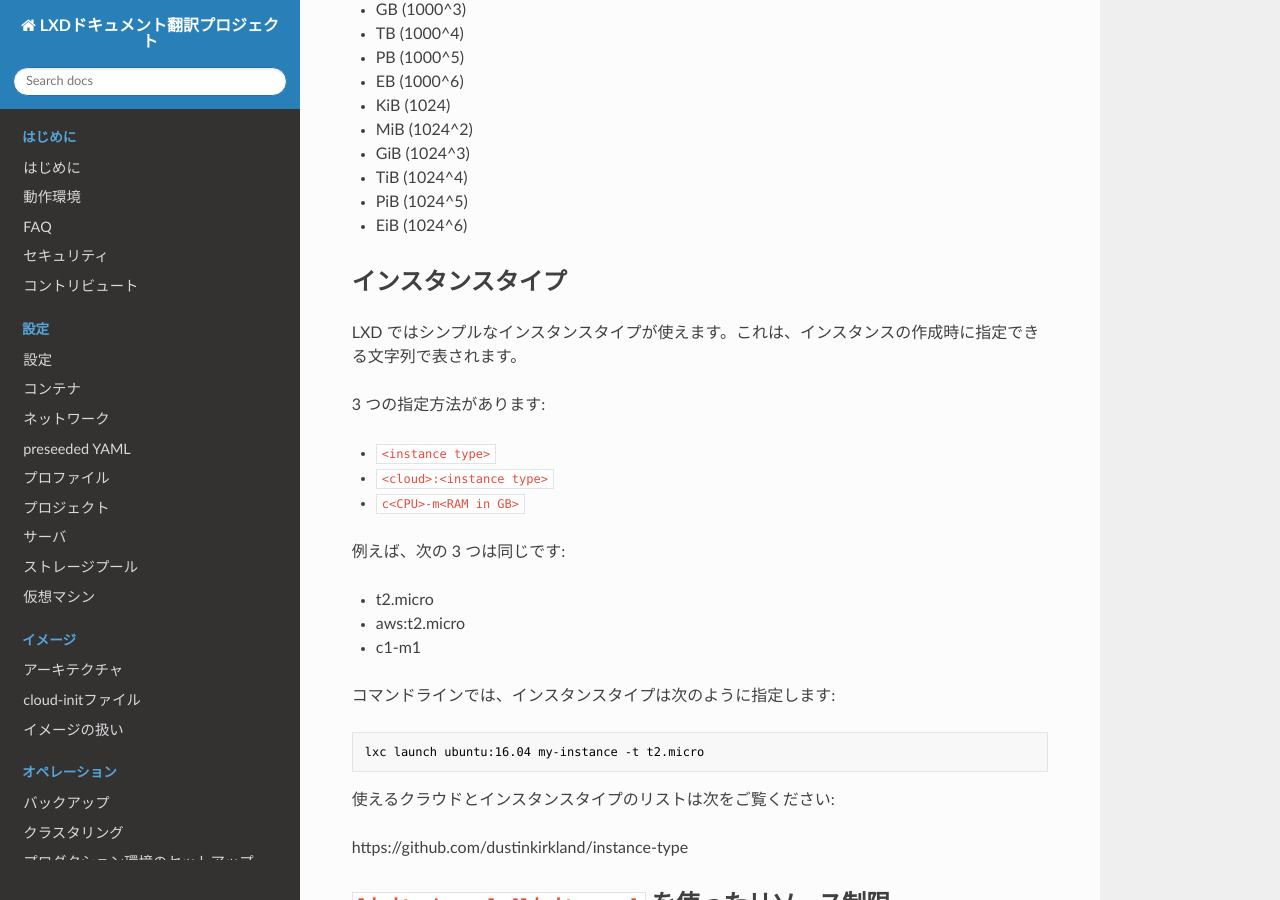
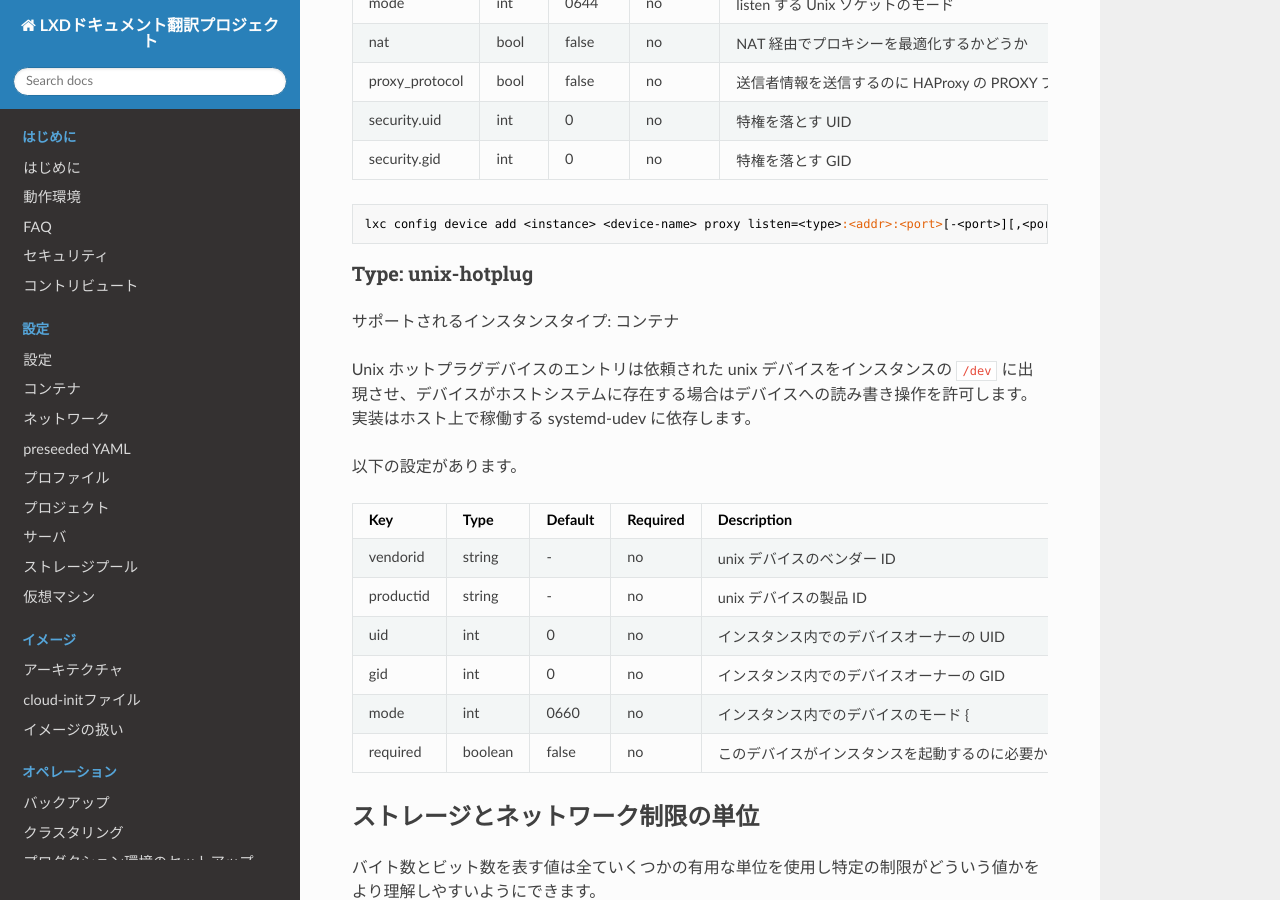
Before and after one commit to lxc-jp/lxd-ja, an MkDocs documentation site: the page built from doc/instances.md, in a window 1280 px wide and 900 px high, scrolled down 20910 px. Built offline with MkDocs 1.6.1, drawn with Linux system fonts in a browser that asks for light colours; nearby versions of some CDN libraries; old or Windows-style settings are respelled for this version of MkDocs; some of the changed text lies outside the part shown.

Commit message:
Update instances to upstream at 2020-01-31
Signed-off-by: Hiroaki Nakamura <hnakamur@gmail.com>

````diff
--- a/doc/instances.md
+++ b/doc/instances.md
@@ -312,19 +312,26 @@ LXD では次のデバイスタイプが使えます:
 LXD supports the following device types:
 -->
 
-ID (database)   | Name                              | Condition     | Description
-:--             | :--                               | :--           | :--
-0               | [none](#type-none)                | -             | 継承ブロッカー <!-- Inheritance blocker -->
-1               | [nic](#type-nic)                  | -             | ネットワークインターフェース <!-- Network interface -->
-2               | [disk](#type-disk)                | -             | インスタンス内のマウントポイント <!-- Mountpoint inside the instance -->
-3               | [unix-char](#type-unix-char)      | container     | Unix キャラクターデバイス <!-- Unix character device -->
-4               | [unix-block](#type-unix-block)    | container     | Unix ブロックデバイス <!-- Unix block device -->
-5               | [usb](#type-usb)                  | container     | USB デバイス <!-- USB device -->
-6               | [gpu](#type-gpu)                  | container     | GPU デバイス <!-- GPU device -->
-7               | [infiniband](#type-infiniband)    | container     | インフィニバンドデバイス <!-- Infiniband device -->
-8               | [proxy](#type-proxy)              | container     | プロキシデバイス <!-- Proxy device -->
+ID (database)   | Name                               | Condition     | Description
+:--             | :--                                | :--           | :--
+0               | [none](#type-none)                 | -             | 継承ブロッカー <!-- Inheritance blocker -->
+1               | [nic](#type-nic)                   | -             | ネットワークインターフェース <!-- Network interface -->
+2               | [disk](#type-disk)                 | -             | インスタンス内のマウントポイント <!-- Mountpoint inside the instance -->
+3               | [unix-char](#type-unix-char)       | container     | Unix キャラクターデバイス <!-- Unix character device -->
+4               | [unix-block](#type-unix-block)     | container     | Unix ブロックデバイス <!-- Unix block device -->
+5               | [usb](#type-usb)                   | container     | USB デバイス <!-- USB device -->
+6               | [gpu](#type-gpu)                   | container     | GPU デバイス <!-- GPU device -->
+7               | [infiniband](#type-infiniband)     | container     | インフィニバンドデバイス <!-- Infiniband device -->
+8               | [proxy](#type-proxy)               | container     | プロキシデバイス <!-- Proxy device -->
+9               | [unix-hotplug](#type-unix-hotplug) | container     | Unix ホットプラグデバイス <!-- Unix hotplug device -->
 
 ### Type: none
+
+サポートされるインスタンスタイプ: コンテナ, VM
+<!--
+Supported instance types: container, VM
+-->
+
 none タイプのデバイスはプロパティを一切持たず、インスタンス内に何も作成しません。
 <!--
 A none type device doesn't have any property and doesn't create anything inside the instance.
@@ -372,6 +379,12 @@ Each possible `nictype` value is documented below along with the relevant proper
 -->
 
 #### nictype: physical
+
+サポートされるインスタンスタイプ: コンテナ, VM
+<!--
+Supported instance types: container, VM
+-->
+
 物理デバイスそのものをパススルー。対象のデバイスはホストからは消失し、インスタンス内に出現します。
 <!--
 Straight physical device passthrough from the host. The targeted device will vanish from the host and appear in the instance.
@@ -391,8 +404,15 @@ hwaddr                  | string    | ランダムに割り当て <!-- randomly
 vlan                    | integer   | -                 | no        | アタッチ先の VLAN ID <!-- The VLAN ID to attach to -->
 maas.subnet.ipv4        | string    | -                 | no        | インスタンスを登録する MAAS IPv4 サブネット <!-- MAAS IPv4 subnet to register the instance in -->
 maas.subnet.ipv6        | string    | -                 | no        | インスタンスを登録する MAAS IPv6 サブネット <!-- MAAS IPv6 subnet to register the instance in -->
+boot.priority           | integer   | -                 | no        | VM のブート優先度 (高いほうが先にブート) <!-- Boot priority for VMs (higher boots first) -->
 
 #### nictype: bridged
+
+サポートされるインスタンスタイプ: コンテナ, VM
+<!--
+Supported instance types: container, VM
+-->
+
 ホストの既存のブリッジを使用し、ホストのブリッジをインスタンスに接続するための仮想デバイスのペアを作成します。
 <!--
 Uses an existing bridge on the host and creates a virtual device pair to connect the host bridge to the instance.
@@ -422,8 +442,15 @@ security.ipv4\_filtering | boolean   | false             | no        | インス
 security.ipv6\_filtering | boolean   | false             | no        | インスタンスが他の IPv6 アドレスになりすますのを防ぐ (これを設定すると mac\_filtering も有効になります） <!-- Prevent the instance from spoofing another's IPv6 address (enables mac\_filtering) -->
 maas.subnet.ipv4         | string    | -                 | no        | インスタンスを登録する MAAS IPv4 サブネット <!-- MAAS IPv4 subnet to register the instance in -->
 maas.subnet.ipv6         | string    | -                 | no        | インスタンスを登録する MAAS IPv6 サブネット <!-- MAAS IPv6 subnet to register the instance in -->
+boot.priority            | integer   | -                 | no        | VM のブート優先度 (高いほうが先にブート) <!-- Boot priority for VMs (higher boots first) -->
 
 #### nictype: macvlan
+
+サポートされるインスタンスタイプ: コンテナ, VM
+<!--
+Supported instance types: container, VM
+-->
+
 既存のネットワークデバイスを元に新しいネットワークデバイスをセットアップしますが、異なる MAC アドレスを用います。
 <!--
 Sets up a new network device based on an existing one but using a different MAC address.
@@ -443,8 +470,15 @@ hwaddr                  | string    | ランダムに割り当て <!-- randomly
 vlan                    | integer   | -                 | no        | アタッチ先の VLAN ID <!-- The VLAN ID to attach to -->
 maas.subnet.ipv4        | string    | -                 | no        | インスタンスを登録する MAAS IPv4 サブネット <!-- MAAS IPv4 subnet to register the instance in -->
 maas.subnet.ipv6        | string    | -                 | no        | インスタンスを登録する MAAS IPv6 サブネット <!-- MAAS IPv6 subnet to register the instance in -->
+boot.priority           | integer   | -                 | no        | VM のブート優先度 (高いほうが先にブート) <!-- Boot priority for VMs (higher boots first) -->
 
 #### nictype: ipvlan
+
+サポートされるインスタンスタイプ: コンテナ
+<!--
+Supported instance types: container
+-->
+
 既存のネットワークデバイスを元に新しいネットワークデバイスをセットアップしますが、異なる IP アドレスを用います。
 <!--
 Sets up a new network device based on an existing one using the same MAC address but a different IP.
@@ -506,6 +540,12 @@ ipv6.address            | string    | -                 | no        | インス
 vlan                    | integer   | -                 | no        | アタッチ先の VLAN ID <!-- The VLAN ID to attach to -->
 
 #### nictype: p2p
+
+サポートされるインスタンスタイプ: コンテナ, VM
+<!--
+Supported instance types: container, VM
+-->
+
 仮想デバイスペアを作成し、片方はインスタンス内に配置し、もう片方はホストに残します。
 <!--
 Creates a virtual device pair, putting one side in the instance and leaving the other side on the host.
@@ -527,8 +567,15 @@ limits.egress           | string    | -                 | no        | 出力ト
 limits.max              | string    | -                 | no        | `limits.ingress` と `limits.egress` の両方を同じ値に変更する <!-- Same as modifying both limits.ingress and limits.egress -->
 ipv4.routes             | string    | -                 | no        | ホスト上で nic に追加する IPv4 静的ルートのカンマ区切りリスト <!-- Comma delimited list of IPv4 static routes to add on host to nic -->
 ipv6.routes             | string    | -                 | no        | ホスト上で nic に追加する IPv6 静的ルートのカンマ区切りリスト <!-- Comma delimited list of IPv6 static routes to add on host to nic -->
+boot.priority           | integer   | -                 | no        | VM のブート優先度 (高いほうが先にブート) <!-- Boot priority for VMs (higher boots first) -->
 
 #### nictype: sriov
+
+サポートされるインスタンスタイプ: コンテナ, VM
+<!--
+Supported instance types: container, VM
+-->
+
 SR-IOV を有効にした物理ネットワークデバイスの仮想ファンクションをインスタンスに渡します。
 <!--
 Passes a virtual function of an SR-IOV enabled physical network device into the instance.
@@ -549,8 +596,15 @@ security.mac\_filtering | boolean   | false             | no        | インス
 vlan                    | integer   | -                 | no        | アタッチ先の VLAN ID <!-- The VLAN ID to attach to -->
 maas.subnet.ipv4        | string    | -                 | no        | インスタンスを登録する MAAS IPv4 サブネット <!-- MAAS IPv4 subnet to register the instance in -->
 maas.subnet.ipv6        | string    | -                 | no        | インスタンスを登録する MAAS IPv6 サブネット <!-- MAAS IPv6 subnet to register the instance in -->
+boot.priority           | integer   | -                 | no        | VM のブート優先度 (高いほうが先にブート) <!-- Boot priority for VMs (higher boots first) -->
 
 #### nictype: routed
+
+サポートされるインスタンスタイプ: コンテナ
+<!--
+Supported instance types: container
+-->
+
 この NIC タイプは運用上は IPVLAN に似ていて、ブリッジを作成することなくホストの MAC アドレスを共用してインスタンスが外部ネットワークに参加できるようにします。
 <!--
 This NIC type is similar in operation to IPVLAN, in that it allows an instance to join an external network without needing to configure a bridge and shares the host's MAC address.
@@ -743,6 +797,12 @@ those will be registered as static assignments in MAAS too.
 -->
 
 ### Type: infiniband
+
+サポートされるインスタンスタイプ: コンテナ
+<!--
+Supported instance types: container
+-->
+
 LXD では、InfiniBand デバイスに対する 2 種類の異なったネットワークタイプが使えます:
 <!--
 LXD supports two different kind of network types for infiniband devices:
@@ -793,6 +853,12 @@ lxc config device add <instance> <device-name> infiniband nictype=sriov parent=<
 ```
 
 ### Type: disk
+
+サポートされるインスタンスタイプ: コンテナ, VM
+<!--
+Supported instance types: container, VM
+-->
+
 ディスクエントリーは基本的にインスタンス内のマウントポイントです。ホスト上の既存ファイルやディレクトリのバインドマウントでも構いませんし、ソースがブロックデバイスであるなら、通常のマウントでも構いません。
 <!--
 Disk entries are essentially mountpoints inside the instance. They can
@@ -856,8 +922,15 @@ shift               | boolean   | false     | no        | ソースの uid/gid
 raw.mount.options   | string    | -         | no        | ファイルシステム固有のマウントオプション <!-- Filesystem specific mount options -->
 ceph.user\_name     | string    | admin     | no        | ソースが ceph か cephfs の場合に適切にマウントするためにユーザが ceph user\_name を指定しなければなりません <!-- If source is ceph or cephfs then ceph user\_name must be specified by user for proper mount -->
 ceph.cluster\_name  | string    | admin     | no        | ソースが ceph か cephfs の場合に適切にマウントするためにユーザが ceph cluster\_name を指定しなければなりません <!-- If source is ceph or cephfs then ceph cluster\_name must be specified by user for proper mount -->
+boot.priority       | integer   | -         | no        | VM のブート優先度 (高いほうが先にブート) <!-- Boot priority for VMs (higher boots first) -->
 
 ### Type: unix-char
+
+サポートされるインスタンスタイプ: コンテナ
+<!--
+Supported instance types: container
+-->
+
 UNIX キャラクターデバイスエントリーは、シンプルにインスタンスの `/dev` に、リクエストしたキャラクターデバイスを出現させます。そしてそれに対して読み書き操作を許可します。
 <!--
 Unix character device entries simply make the requested character device
@@ -881,6 +954,12 @@ mode        | int       | 0660              | no        | インスタンス内
 required    | boolean   | true              | no        | このデバイスがインスタンスの起動に必要かどうか <!-- Whether or not this device is required to start the instance -->
 
 ### Type: unix-block
+
+サポートされるインスタンスタイプ: コンテナ
+<!--
+Supported instance types: container
+-->
+
 UNIX ブロックデバイスエントリーは、シンプルにインスタンスの `/dev` に、リクエストしたブロックデバイスを出現させます。そしてそれに対して読み書き操作を許可します。
 <!--
 Unix block device entries simply make the requested block device
@@ -925,6 +1004,12 @@ mode        | int       | 0660              | no        | インスタンス内
 required    | boolean   | false             | no        | このデバイスがインスタンスの起動に必要かどうか（デフォルトは false で、すべてのデバイスがホットプラグ可能です） <!-- Whether or not this device is required to start the instance. (The default is false, and all devices are hot-pluggable) -->
 
 ### Type: gpu
+
+サポートされるインスタンスタイプ: コンテナ
+<!--
+Supported instance types: container
+-->
+
 GPU デバイスエントリーは、シンプルにリクエストのあった GPU デバイスをインスタンスに出現させます。
 <!--
 GPU device entries simply make the requested gpu device appear in the
@@ -947,6 +1032,12 @@ gid         | int       | 0                 | no        | インスタンス内
 mode        | int       | 0660              | no        | インスタンス内のデバイスのモード <!-- Mode of the device in the instance -->
 
 ### Type: proxy
+
+サポートされるインスタンスタイプ: コンテナ
+<!--
+Supported instance types: container
+-->
+
 プロキシーデバイスにより、ホストとインスタンス間のネットワーク接続を転送できます。
 このデバイスを使って、ホストのアドレスの一つに到達したトラフィックをインスタンス内のアドレスに転送したり、その逆を行ったりして、ホストを通してインスタンス内にアドレスを持てます。
 <!--
@@ -986,6 +1077,35 @@ security.gid    | int       | 0             | no        | 特権を落とす GID
 ```
 lxc config device add <instance> <device-name> proxy listen=<type>:<addr>:<port>[-<port>][,<port>] connect=<type>:<addr>:<port> bind=<host/instance>
 ```
+
+### Type: unix-hotplug
+
+サポートされるインスタンスタイプ: コンテナ
+<!--
+Supported instance types: container
+-->
+
+Unix ホットプラグデバイスのエントリは依頼された unix デバイスをインスタンスの `/dev` に出現させ、デバイスがホストシステムに存在する場合はデバイスへの読み書き操作を許可します。
+実装はホスト上で稼働する systemd-udev に依存します。
+<!--
+Unix hotplug device entries make the requested unix device appear in the
+instance's `/dev` and allow read/write operations to it if the device exists on
+the host system. Implementation depends on systemd-udev to be run on the host.
+-->
+
+以下の設定があります。
+<!--
+The following properties exist:
+-->
+
+Key         | Type      | Default           | Required  | Description
+:--         | :--       | :--               | :--       | :--
+vendorid    | string    | -                 | no        | unix デバイスのベンダー ID <!-- The vendor id of the unix device -->
+productid   | string    | -                 | no        | unix デバイスの製品 ID <!-- The product id of the unix device -->
+uid         | int       | 0                 | no        | インスタンス内でのデバイスオーナーの UID <!-- UID of the device owner in the instance -->
+gid         | int       | 0                 | no        | インスタンス内でのデバイスオーナーの GID <!-- GID of the device owner in the instance -->
+mode        | int       | 0660              | no        | インスタンス内でのデバイスのモード {<!-- Mode of the device in the instance -->
+required    | boolean   | false             | no        | このデバイスがインスタンスを起動するのに必要かどうか。(デフォルトは false で全てのデバイスはホットプラグ可能です) <!-- Whether or not this device is required to start the instance. (The default is false, and all devices are hot-pluggable) -->
 
 ## ストレージとネットワーク制限の単位 <!-- Units for storage and network limits -->
 バイト数とビット数を表す値は全ていくつかの有用な単位を使用し特定の制限がどういう値かをより理解しやすいようにできます。
@@ -1068,7 +1188,7 @@ On the command line, this is passed like this:
 -->
 
 ```bash
-lxc launch ubuntu:16.04 my-instance -t t2.micro
+lxc launch ubuntu:18.04 my-instance -t t2.micro
 ```
 
 使えるクラウドとインスタンスタイプのリストは次をご覧ください:
````
